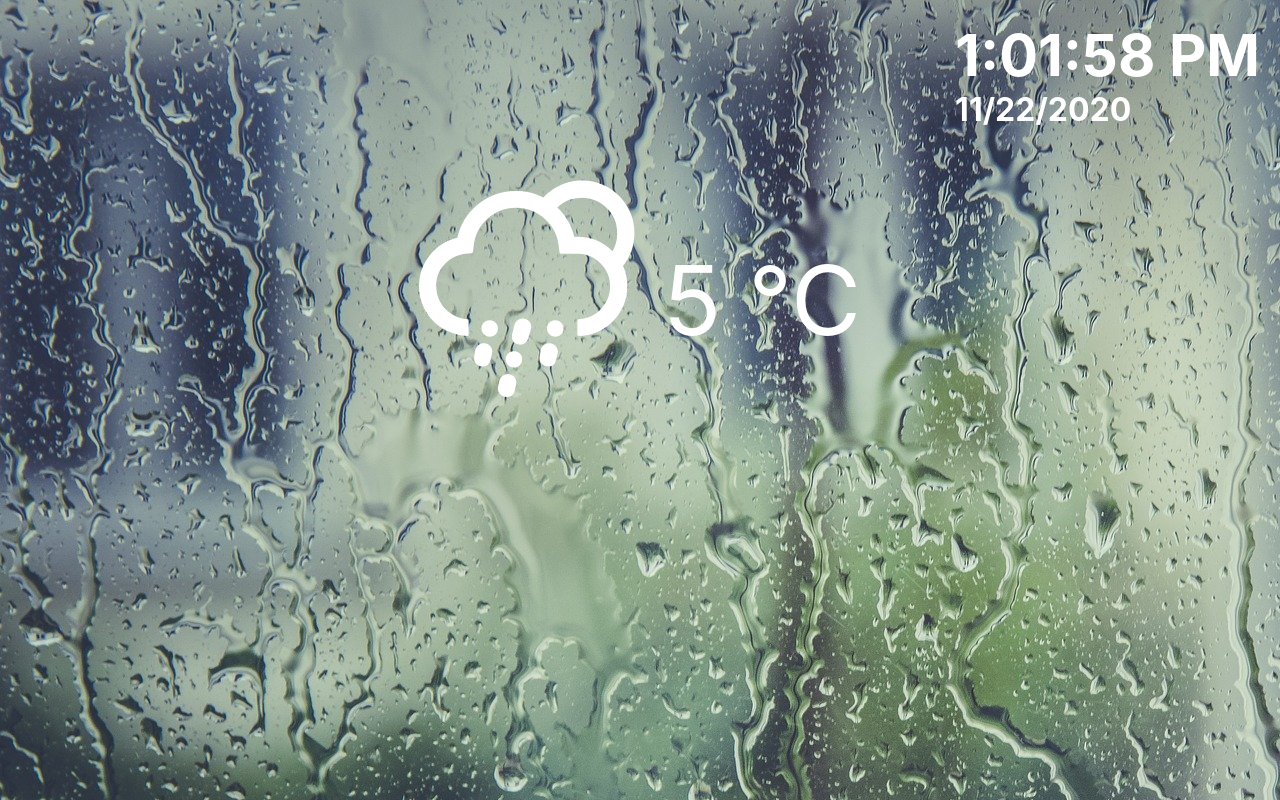
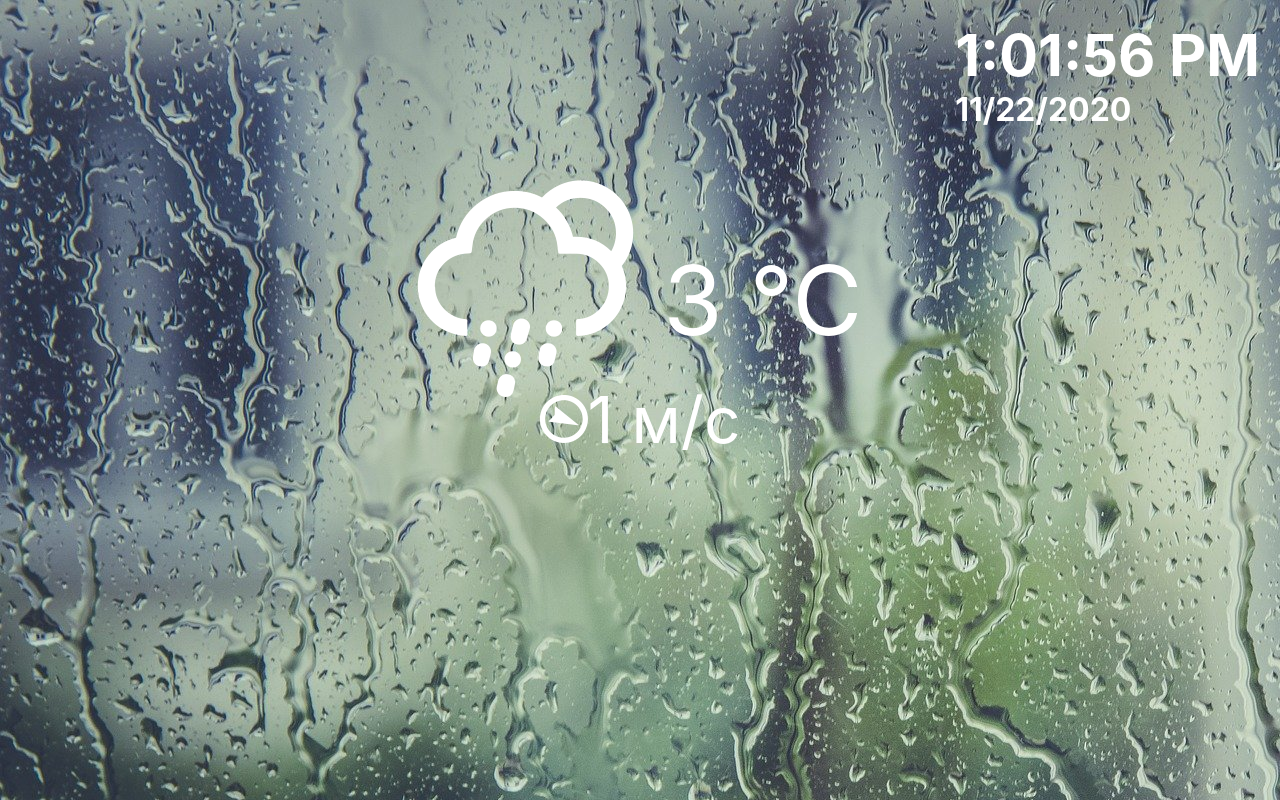
Before and after one commit to artem-p/raindrop, a React (Create React App) app: page / in a window 1280 px wide. Built offline with nearby package versions, Linux system fonts and the light colour scheme.

Commit message:
add wind

```diff
--- a/src/App.js
+++ b/src/App.js
@@ -2,7 +2,7 @@ import './App.css';
 import './DateTime';
 import DateTime from './DateTime';
 import WeatherState from './WeatherState';
-
+import Wind from './Wind.js';
 
 function App() {
   return (
@@ -12,6 +12,7 @@ function App() {
       </div>
 
       <WeatherState />
+      <Wind />
     </div>
   );
 }
--- a/src/WeatherState.js
+++ b/src/WeatherState.js
@@ -9,7 +9,7 @@ function WeatherState() {
                 <i class="wi wi-night-sleet"></i>
             </div>
 
-            <div className="weather__temperature">5 °С</div>
+            <div className="weather__temperature">3 °С</div>
         </div>
     )
 }
--- /dev/null
+++ b/src/Wind.css
@@ -0,0 +1,14 @@
+.wind {
+    display: flex;
+    justify-content: center;
+    color: white;
+    align-items: baseline;
+}
+
+.wind__icon {
+    font-size: 4em;
+}
+
+.wind__speed {
+    font-size: 4em;
+}
--- /dev/null
+++ b/src/Wind.js
@@ -0,0 +1,20 @@
+import React from 'react'
+import './Wind.css';
+import './icons/css/weather-icons.min.css';
+import './icons/css/weather-icons-wind.min.css';
+
+function Wind() {
+    return (
+        <div className='wind'>
+            <div className="wind__icon">
+                <i className="wi wi-wind from-293-deg"></i>
+            </div>
+
+            <div className="wind__speed">
+                1 м/с
+            </div>
+        </div>
+    )
+}
+
+export default Wind
```
